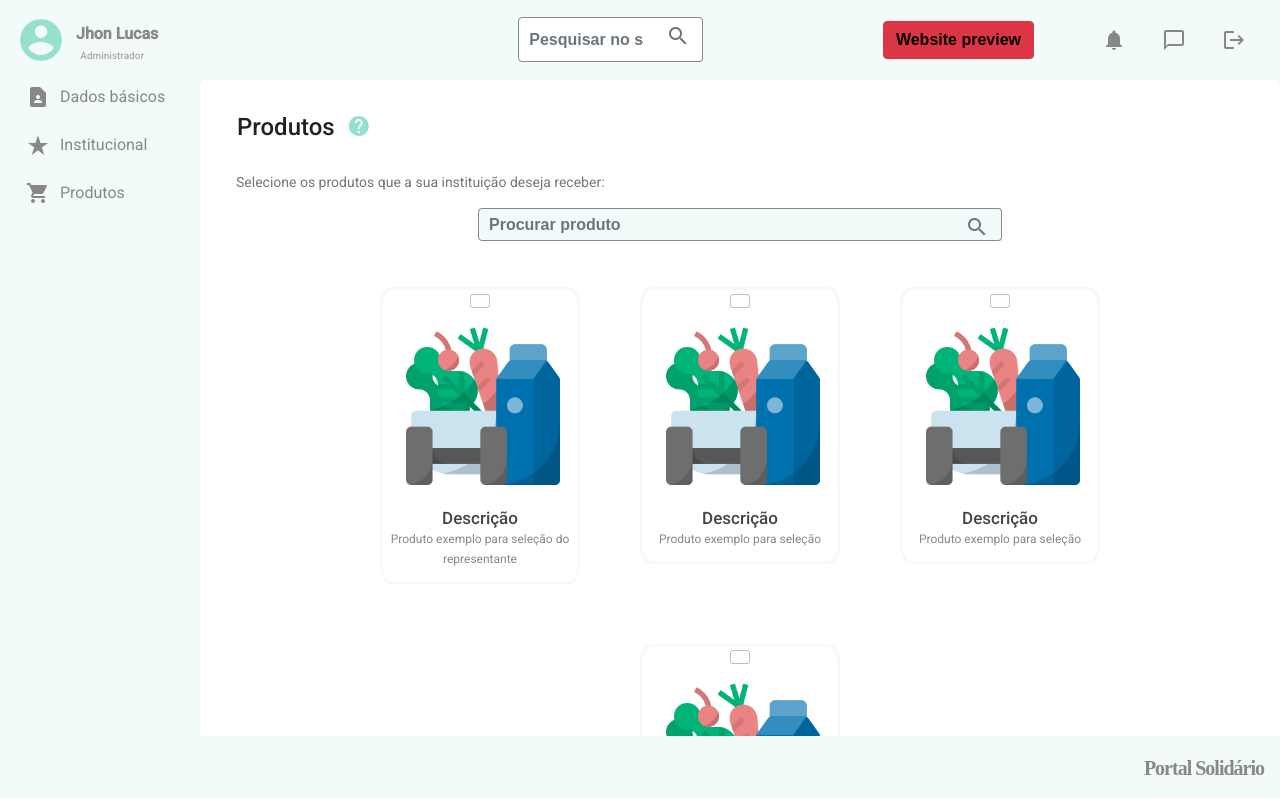
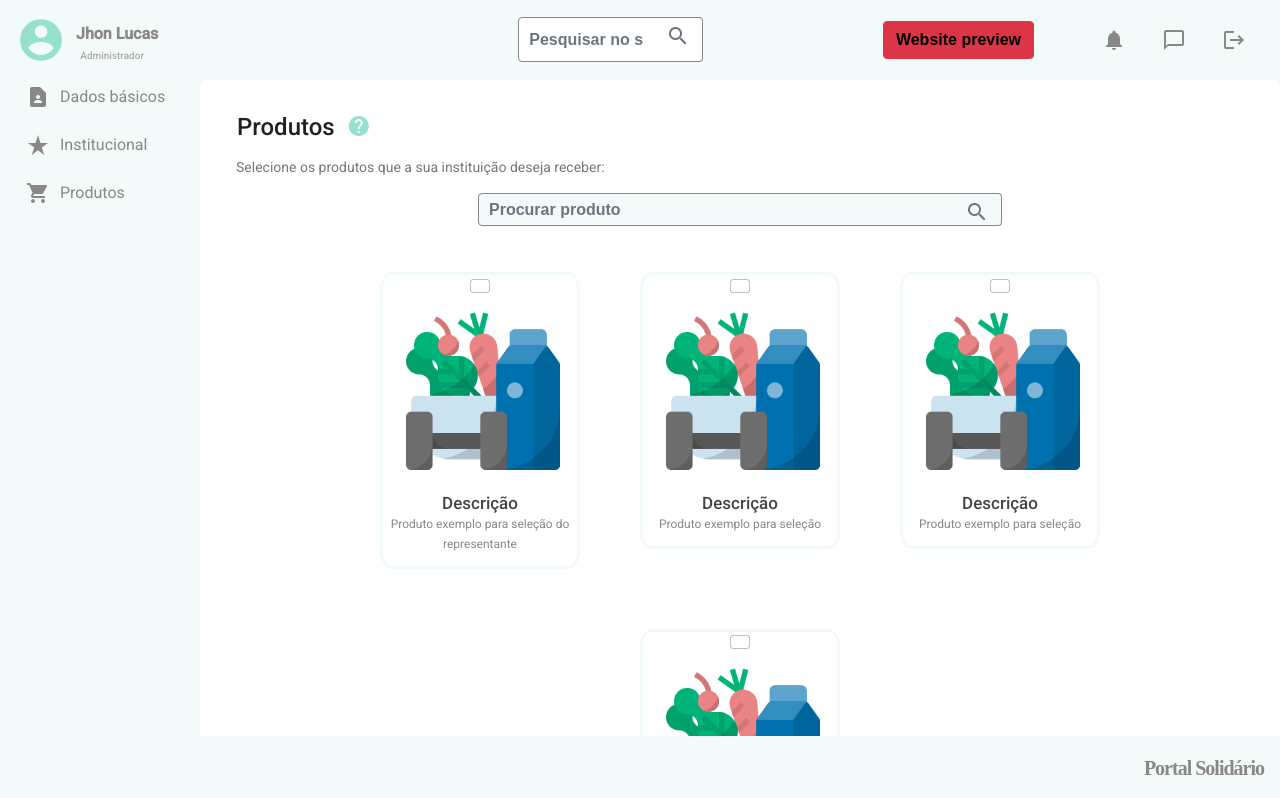
Before and after one commit to E-Fernandez-Albuquerque/PortalSolidario, an Angular app in the folder frontend/: page /products in a window 1280 px wide. Shown: the top 798 px of the page. Built offline with nearby package versions, Linux system fonts and the light colour scheme; a web font is replaced by a local one.

Commit message:
Ajuste padding

```diff
--- a/frontend/src/app/body/products/products.component.css
+++ b/frontend/src/app/body/products/products.component.css
@@ -4,7 +4,7 @@
 }
 
 #subtitle{
-    padding: 20px 0 0 20px;
+    padding: 5px 0 0 20px;
 }
 
 .help-icon{
```
